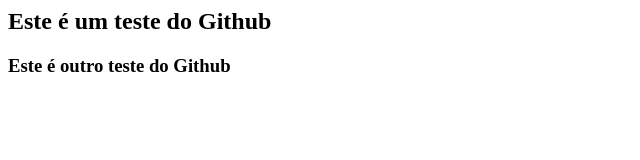
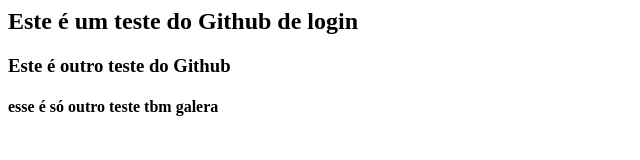
Before and after one commit to ccintianunes/testegithub, a plain HTML site: page teste.html in a window 1280 px wide. Shown: the whole page, without its empty margins (0-640 px from the left). Drawn offline with Linux system fonts and the light colour scheme.

Commit message:
enviando mudanças pro github

```diff
--- a/teste.html
+++ b/teste.html
@@ -1,12 +1,13 @@
 <html>
+
 <title>testando</title>
 <h2>
-Este é um teste do Github
+Este é um teste do Github de login
 </h2>
 
 <h3>
 Este é outro teste do Github
 </h3>
-
+<h4> esse é só outro teste tbm galera</h4>
 
 </hmtl>
```
